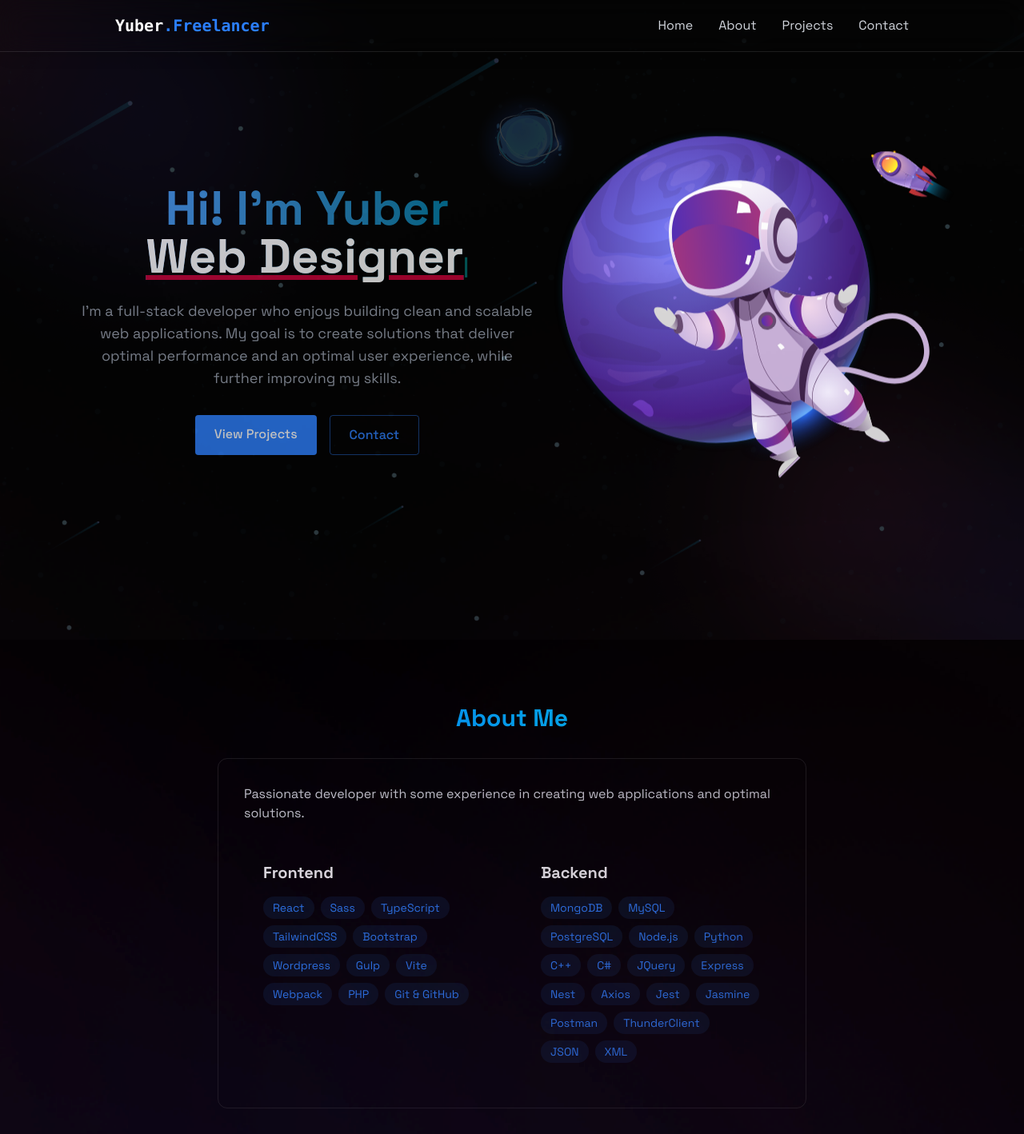
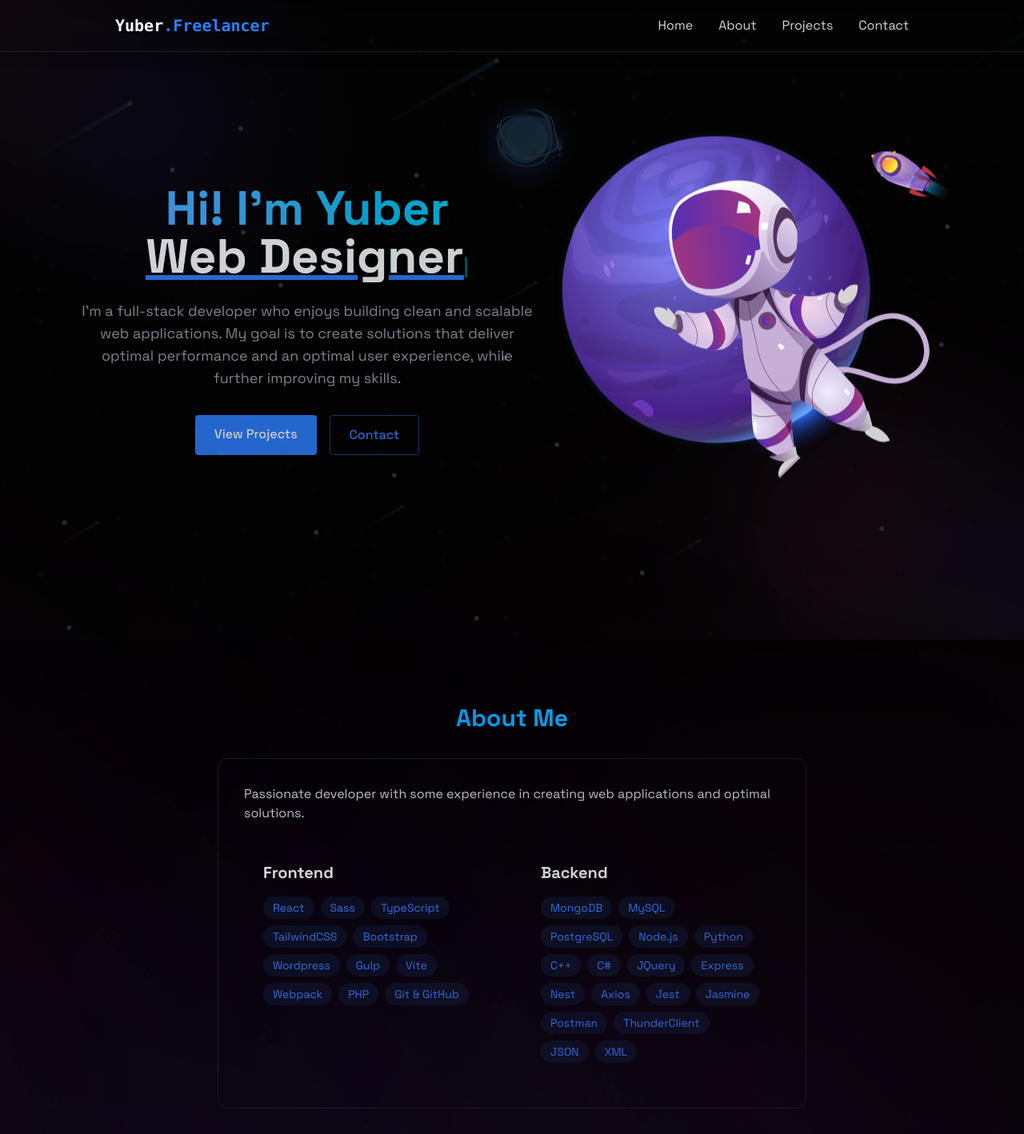
Before and after one commit to Yuber-X/my-Portfolio, a React (Vite) app: page / in a window 1280 px wide. Shown: the top 1418 px of the page at 80% size. Built offline with nearby package versions, Linux system fonts and the light colour scheme.

Commit message:
My-Portfolio v3.1.0

```diff
--- a/src/components/LoadingScreen.jsx
+++ b/src/components/LoadingScreen.jsx
@@ -27,7 +27,7 @@ export const LoadingScreen = ({ onComplete }) =>{
     return(
         <div className="fixed inset-0 z-50 bg-black txt-gray-100 flex flex-col items-center justify-center">
             <div className="mb-4 text-4x1 font-mono font-bold">
-                {text} <span className="animate-blink m1-1"> | </span>
+            {text} <span className="animate-blink m1-1">|</span>
             </div>
 
             <div className="w-[200px] h-[2px] bg-gray-800 rounded relative overflow-hidden">
--- /dev/null
+++ b/src/components/ScrollToSection.jsx
@@ -0,0 +1,11 @@
+
+
+export function ScrollToSection(id){
+    const element = document.getElementById(id);
+    if(element){
+        window.scrollTo({
+            top: element.offsetTop,
+            behavior: "smooth"
+        });
+    }
+}
--- a/src/components/Section/About.jsx
+++ b/src/components/Section/About.jsx
@@ -114,7 +114,7 @@ export const About = () => {
                   </ul>
                 </div>
                 <div className="p-6 rounded-xl border-white/10 border hover:-translate-y-1 transition-all">
-                  <h3 className="text-xl font-bold mb-4"> 💼 Experiencia de Trabajo </h3>
+                  <h3 className="text-xl font-bold mb-4"> 💼 Work Experiences </h3>
                   <div className="space-y-4 text-gray-300">
                     <div>
                       <h4 className="font-semibold">
--- a/src/components/Section/Home.jsx
+++ b/src/components/Section/Home.jsx
@@ -13,6 +13,7 @@ export const Home = () => {
   const pauseTime = 2000; // Tiempo de pausa al terminar de escribir una palabra
   const bgRef = useRef(null); // Que renuncie a todo fondo
 
+  // MAQUINA DE ESCRIBIR EFECTO
   useEffect(() => {
     const ticker = setTimeout(() => {
       handleTyping();
@@ -46,10 +47,10 @@ export const Home = () => {
   return (
     <section id="home" className="min-h-screen flex items-center justify-center bg-black text-white relative banner">
 
-      {/* Fondo dentro del home */}
+      {/* FONDO PARALLAX dentro del home */}
       <div
         ref={bgRef}
-        className="absolute top-0 left-0 w-full h-full opacity-25 pointer-events-none z-0"
+        className="absolute top-0 left-0 w-full h-full opacity-20 pointer-events-none z-0 bg-fixed"
         style={{
           backgroundImage: `url(${bannerBg})`,
           backgroundSize: "cover",
@@ -59,14 +60,14 @@ export const Home = () => {
         }}
       />
 
-      {/* Maquina de Script */}
+
       <TrackVisibility>
         {({ isVisible }) => (
 
           <div className={`text-center px-4 z-10 transition-all duration-700 ${isVisible ? "opacity-100" : "opacity-0"}`}>
-            <h1 className="text-4xl sm:text-6xl font-bold mb-6 bg-gradient-to-r from-blue-400 to-cyan-700 bg-clip-text text-transparent">
-                Hi! I'm Yuber <br />
-              <span className="text-white underline decoration-rose-700">{text}</span>
+            <h1 className="text-4xl sm:text-6xl font-bold mb-6 bg-gradient-to-r from-blue-400 to-cyan-400 bg-clip-text text-transparent">
+                Hi! I'm Yuber<br />
+              <span className="text-white underline decoration-blue-500">{text}</span>{/* Maquina de Script */}
               <span className="blinking-cursor">|</span>
             </h1>
 
@@ -93,6 +94,7 @@ export const Home = () => {
           </div>
         )}
       </TrackVisibility>
+      {/* Image flotante */}
       <TrackVisibility>
   {({ isVisible }) => (
     <div className={`transition-opacity duration-700 ${isVisible ? "opacity-100" : "opacity-0"}`}>
--- a/src/index.css
+++ b/src/index.css
@@ -3,11 +3,12 @@
 /********** Global **********/
 html,
 body{
-  margin: 0 ;
+  margin: 0;
   padding: 0;
   font-family: "Space Grotesk", sans-serif;
   background: #0a0a0a;
   color: #f3f4f6;
+  scroll-behavior: smooth;  /*Scroll smooth para todo*/
 }
 
 /*********** LoadingScreen ************/
```
Also changed, not shown: src/components/Section/Contact.jsx (+8 -1 lines), 2 other files (tests, documents, lock files or other folders).
